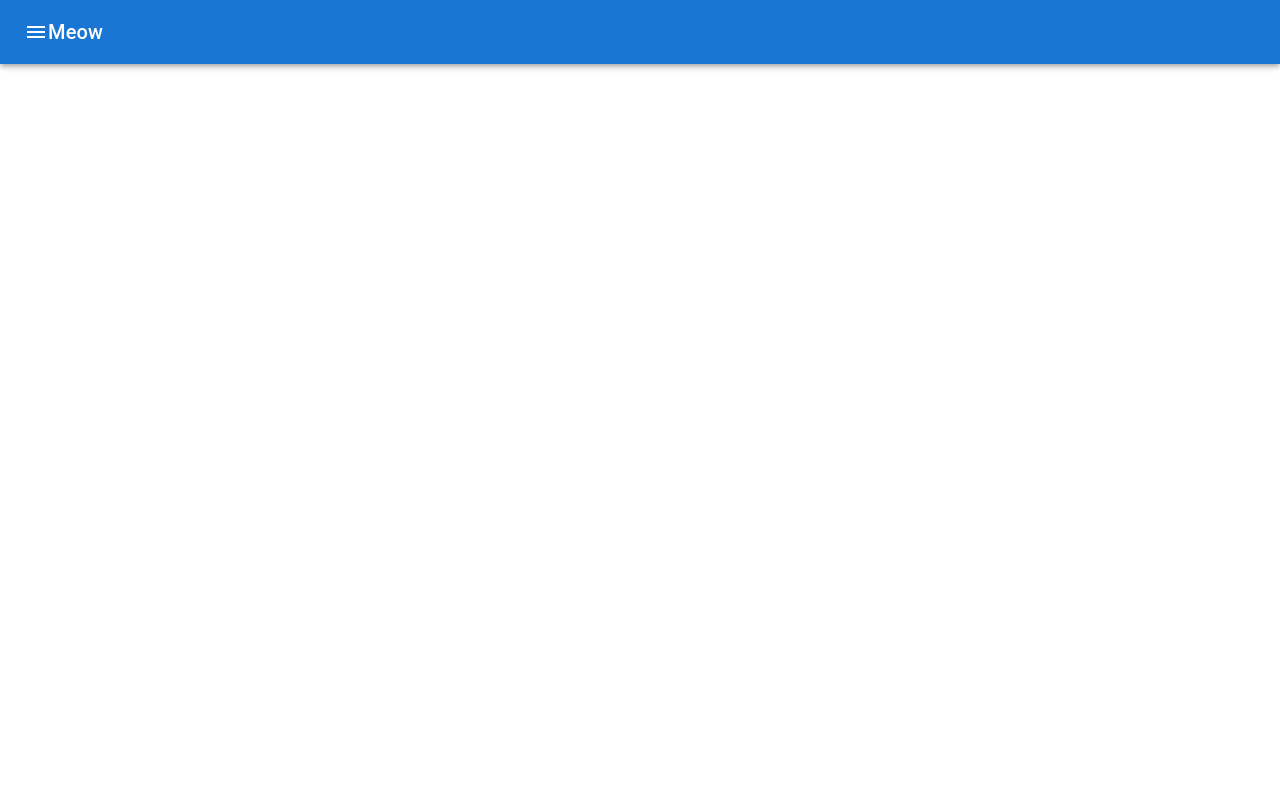
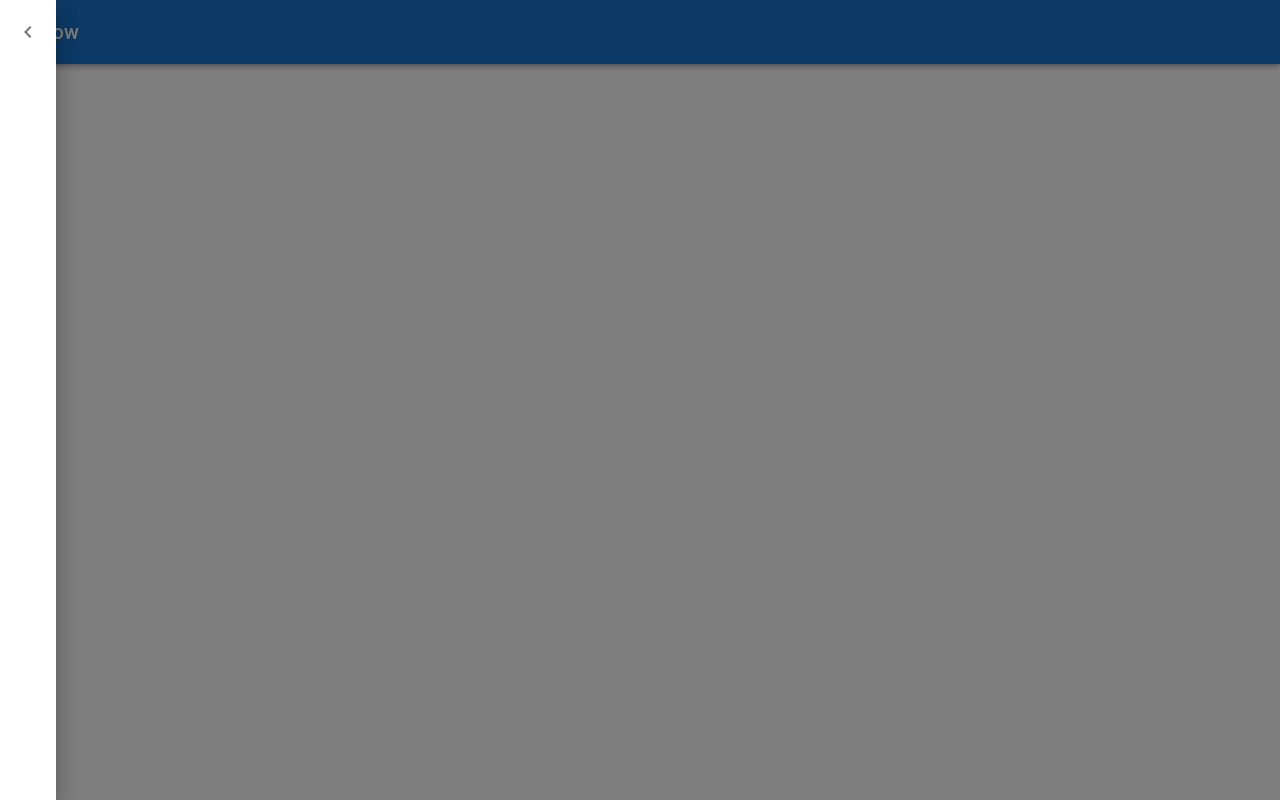
Before and after one commit to richseviora/p-takehome, a React (Vite) app in the folder apps/web/: page / in a window 1280 px wide. Both pictures are taken after a click on the button "open drawer". Built offline with nearby package versions, Linux system fonts and the light colour scheme.

Commit message:
More layout work

```diff
--- a/apps/web/src/App.tsx
+++ b/apps/web/src/App.tsx
@@ -1,20 +1,30 @@
 import React from 'react';
 import './App.css';
-import { AppBar, Box, IconButton, Toolbar, Typography } from '@mui/material';
-import MenuIcon from '@mui/icons-material/Menu';
+import { AppBar, Box, Drawer, styled, Toolbar, Typography } from '@mui/material';
+import IconButton from '@mui/material/IconButton';
+import { Menu as MenuIcon, ChevronLeft as ChevronLeftIcon } from '@mui/icons-material';
+
+const DrawerHeader = styled('div')(({ theme }) => ({
+  display: 'flex',
+  alignItems: 'center',
+  padding: theme.spacing(0, 1),
+  // necessary for content to be below app bar
+  ...theme.mixins.toolbar,
+  justifyContent: 'flex-end',
+}));
 
 function App() {
   const [open, setOpen] = React.useState(false);
 
   const handleDrawerOpen = () => {
-    console.log("I'm clicked");
+    console.log('I\'m clicked');
     setOpen(true);
   };
 
   const handleDrawerClose = () => {
     setOpen(false);
   };
-  console.log("rendering");
+  console.log('rendering');
   return (
     <Box sx={{ display: 'flex' }}>
       <AppBar position="fixed" open={open} component="div">
@@ -27,14 +37,22 @@ function App() {
             sx={{
               marginRight: 5,
               ...(open && { display: 'none' }),
-            }}></IconButton>
+            }}>
           <MenuIcon />
+          </IconButton>
           <Typography variant="h6" noWrap component="div">Meow</Typography>
         </Toolbar>
-
       </AppBar>
+      <Drawer open={open} onClose={handleDrawerClose}>
+        <DrawerHeader>
+          <IconButton onClick={handleDrawerClose}>
+            <ChevronLeftIcon />
+          </IconButton>
+        </DrawerHeader>
+      </Drawer>
     </Box>
-  );
+  )
+    ;
 }
 
 export default App;
```
